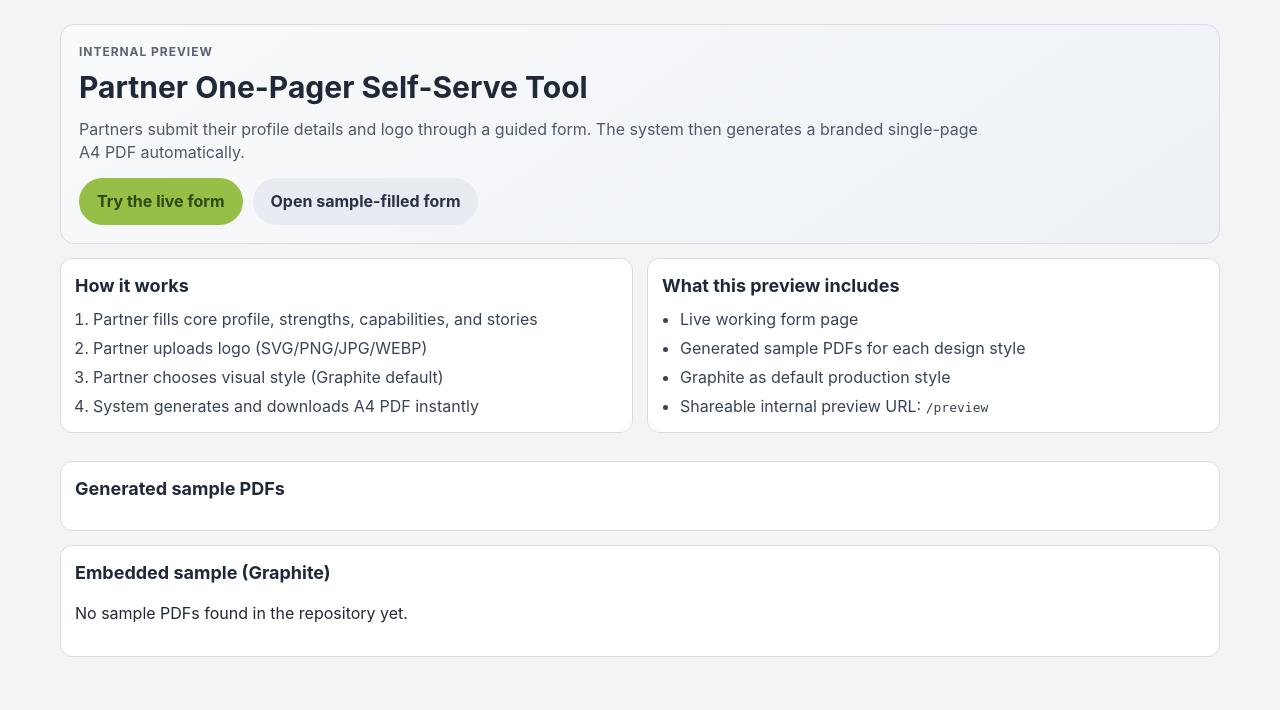
After one commit to Shopify/.github, a Flask app: page /preview in a window 1280 px wide. The commit adds this page. Shown: the top 710 px of the page. Run offline with Flask 3, Linux system fonts and the light colour scheme.

Commit message:
Add shareable preview page and sample PDF routes
Co-authored-by: Maximilian Schunk <maximilianschunk@users.noreply.github.com>

```diff
--- a/profile/partner_one_pager_portal/app.py
+++ b/profile/partner_one_pager_portal/app.py
@@ -13,7 +13,7 @@ from pathlib import Path
 from types import ModuleType
 from typing import Any
 
-from flask import Flask, render_template, request, send_file
+from flask import Flask, abort, render_template, request, send_file
 from werkzeug.datastructures import FileStorage
 from werkzeug.utils import secure_filename
 
@@ -24,6 +24,12 @@ GENERATOR_PATH = TEMPLATE_DIR / "build_partner_one_pager.py"
 
 THEMES = ("graphite", "slate", "aurora")
 ALLOWED_LOGO_EXTENSIONS = {".svg", ".png", ".jpg", ".jpeg", ".webp"}
+SAMPLE_PDFS = {
+    "template_graphite": TEMPLATE_DIR / "partner_one_pager_a4.pdf",
+    "sample_graphite": TEMPLATE_DIR / "eshop_guide_one_pager_a4.pdf",
+    "sample_slate": TEMPLATE_DIR / "eshop_guide_one_pager_a4_slate.pdf",
+    "sample_aurora": TEMPLATE_DIR / "eshop_guide_one_pager_a4_aurora.pdf",
+}
 
 
 def _load_generator_module() -> ModuleType:
@@ -311,6 +317,32 @@ def index() -> str:
     )
 
 
+@app.get("/preview")
+def preview() -> str:
+    available_samples = {
+        key: f"/sample-pdfs/{key}"
+        for key, path in SAMPLE_PDFS.items()
+        if path.exists()
+    }
+    return render_template(
+        "preview.html",
+        sample_links=available_samples,
+    )
+
+
+@app.get("/sample-pdfs/<sample_name>")
+def sample_pdf(sample_name: str) -> Any:
+    pdf_path = SAMPLE_PDFS.get(sample_name)
+    if not pdf_path or not pdf_path.exists():
+        abort(404)
+    return send_file(
+        pdf_path,
+        as_attachment=False,
+        download_name=pdf_path.name,
+        mimetype="application/pdf",
+    )
+
+
 @app.post("/generate")
 def generate() -> Any:
     form_data = _extract_form_data(request.form.to_dict(flat=True))
--- a/profile/partner_one_pager_portal/static/style.css
+++ b/profile/partner_one_pager_portal/static/style.css
@@ -157,7 +157,13 @@ textarea {
   justify-content: flex-end;
 }
 
+/* Shared button styles for links and form submit */
+.btn,
 button {
+  display: inline-flex;
+  align-items: center;
+  justify-content: center;
+  gap: 6px;
   border: 0;
   border-radius: 999px;
   background: var(--accent);
@@ -166,10 +172,96 @@ button {
   font: inherit;
   font-weight: 700;
   cursor: pointer;
+  text-decoration: none;
 }
 
+.btn:hover,
 button:hover {
   filter: brightness(0.97);
+}
+
+.btn {
+  background: #e8ecf2;
+  color: #2a3342;
+}
+
+.btn.btn-primary {
+  background: var(--accent);
+  color: var(--accent-ink);
+}
+
+/* Preview page styles */
+.preview-hero {
+  background: linear-gradient(145deg, #f9fafb 0%, #edf1f6 100%);
+  border: 1px solid var(--line);
+  border-radius: 14px;
+  padding: 18px;
+  margin-bottom: 14px;
+}
+
+.hero-eyebrow {
+  margin: 0;
+  color: #5a6372;
+  font-size: 12px;
+  text-transform: uppercase;
+  letter-spacing: 0.08em;
+  font-weight: 700;
+}
+
+.preview-hero h1 {
+  margin: 6px 0 0;
+  font-size: 30px;
+}
+
+.hero-subtext {
+  margin: 8px 0 0;
+  max-width: 900px;
+  color: #4f5868;
+}
+
+.preview-actions {
+  margin-top: 14px;
+  display: flex;
+  flex-wrap: wrap;
+  gap: 10px;
+}
+
+.preview-grid {
+  display: grid;
+  grid-template-columns: repeat(2, minmax(0, 1fr));
+  gap: 14px;
+  margin-bottom: 14px;
+}
+
+.preview-card {
+  background: #fff;
+  border: 1px solid var(--line);
+  border-radius: 12px;
+  padding: 14px;
+  margin-bottom: 14px;
+}
+
+.preview-card h2 {
+  margin: 0 0 8px;
+  font-size: 18px;
+}
+
+.preview-card ol,
+.preview-card ul {
+  margin: 0 0 0 18px;
+  padding: 0;
+  color: #384357;
+}
+
+.preview-card li + li {
+  margin-top: 6px;
+}
+
+.pdf-frame {
+  width: 100%;
+  min-height: 900px;
+  border: 1px solid #d7dce3;
+  border-radius: 10px;
 }
 
 @media (max-width: 980px) {
@@ -178,4 +270,12 @@ button:hover {
   .field-grid.four {
     grid-template-columns: 1fr;
   }
+
+  .preview-grid {
+    grid-template-columns: 1fr;
+  }
+
+  .preview-hero h1 {
+    font-size: 24px;
+  }
 }
--- a/profile/partner_one_pager_portal/templates/index.html
+++ b/profile/partner_one_pager_portal/templates/index.html
@@ -15,6 +15,7 @@
           click.
         </p>
         <div class="preset-links">
+          <a href="/preview">Open colleague preview page</a>
           <a href="/?preset=template">Load template placeholders</a>
           <a href="/?preset=sample">Load sample content</a>
         </div>
--- /dev/null
+++ b/profile/partner_one_pager_portal/templates/preview.html
@@ -0,0 +1,79 @@
+<!doctype html>
+<html lang="en">
+  <head>
+    <meta charset="utf-8" />
+    <meta name="viewport" content="width=device-width, initial-scale=1" />
+    <title>Partner One-Pager Portal — Share Preview</title>
+    <link rel="stylesheet" href="{{ url_for('static', filename='style.css') }}" />
+  </head>
+  <body>
+    <main class="container">
+      <section class="preview-hero">
+        <p class="hero-eyebrow">Internal preview</p>
+        <h1>Partner One-Pager Self-Serve Tool</h1>
+        <p class="hero-subtext">
+          Partners submit their profile details and logo through a guided form.
+          The system then generates a branded single-page A4 PDF automatically.
+        </p>
+        <div class="preview-actions">
+          <a class="btn btn-primary" href="/">Try the live form</a>
+          <a class="btn" href="/?preset=sample">Open sample-filled form</a>
+        </div>
+      </section>
+
+      <section class="preview-grid">
+        <article class="preview-card">
+          <h2>How it works</h2>
+          <ol>
+            <li>Partner fills core profile, strengths, capabilities, and stories</li>
+            <li>Partner uploads logo (SVG/PNG/JPG/WEBP)</li>
+            <li>Partner chooses visual style (Graphite default)</li>
+            <li>System generates and downloads A4 PDF instantly</li>
+          </ol>
+        </article>
+
+        <article class="preview-card">
+          <h2>What this preview includes</h2>
+          <ul>
+            <li>Live working form page</li>
+            <li>Generated sample PDFs for each design style</li>
+            <li>Graphite as default production style</li>
+            <li>Shareable internal preview URL: <code>/preview</code></li>
+          </ul>
+        </article>
+      </section>
+
+      <section class="preview-card">
+        <h2>Generated sample PDFs</h2>
+        <div class="preview-actions">
+          {% if sample_links.sample_graphite %}
+          <a class="btn" target="_blank" href="{{ sample_links.sample_graphite }}">Graphite sample PDF</a>
+          {% endif %}
+          {% if sample_links.sample_slate %}
+          <a class="btn" target="_blank" href="{{ sample_links.sample_slate }}">Slate sample PDF</a>
+          {% endif %}
+          {% if sample_links.sample_aurora %}
+          <a class="btn" target="_blank" href="{{ sample_links.sample_aurora }}">Aurora sample PDF</a>
+          {% endif %}
+          {% if sample_links.template_graphite %}
+          <a class="btn" target="_blank" href="{{ sample_links.template_graphite }}">Blank template PDF</a>
+          {% endif %}
+        </div>
+      </section>
+
+      <section class="preview-card">
+        <h2>Embedded sample (Graphite)</h2>
+        {% set frame_src = sample_links.sample_graphite or sample_links.template_graphite %}
+        {% if frame_src %}
+        <iframe
+          class="pdf-frame"
+          src="{{ frame_src }}#view=FitH"
+          title="Sample partner profile PDF preview"
+        ></iframe>
+        {% else %}
+        <p>No sample PDFs found in the repository yet.</p>
+        {% endif %}
+      </section>
+    </main>
+  </body>
+</html>
```
Also changed, not shown: profile/partner_one_pager_portal/COLLEAGUE_SHARE.md (added, +15 -0 lines), profile/partner_one_pager_portal/README.md.
